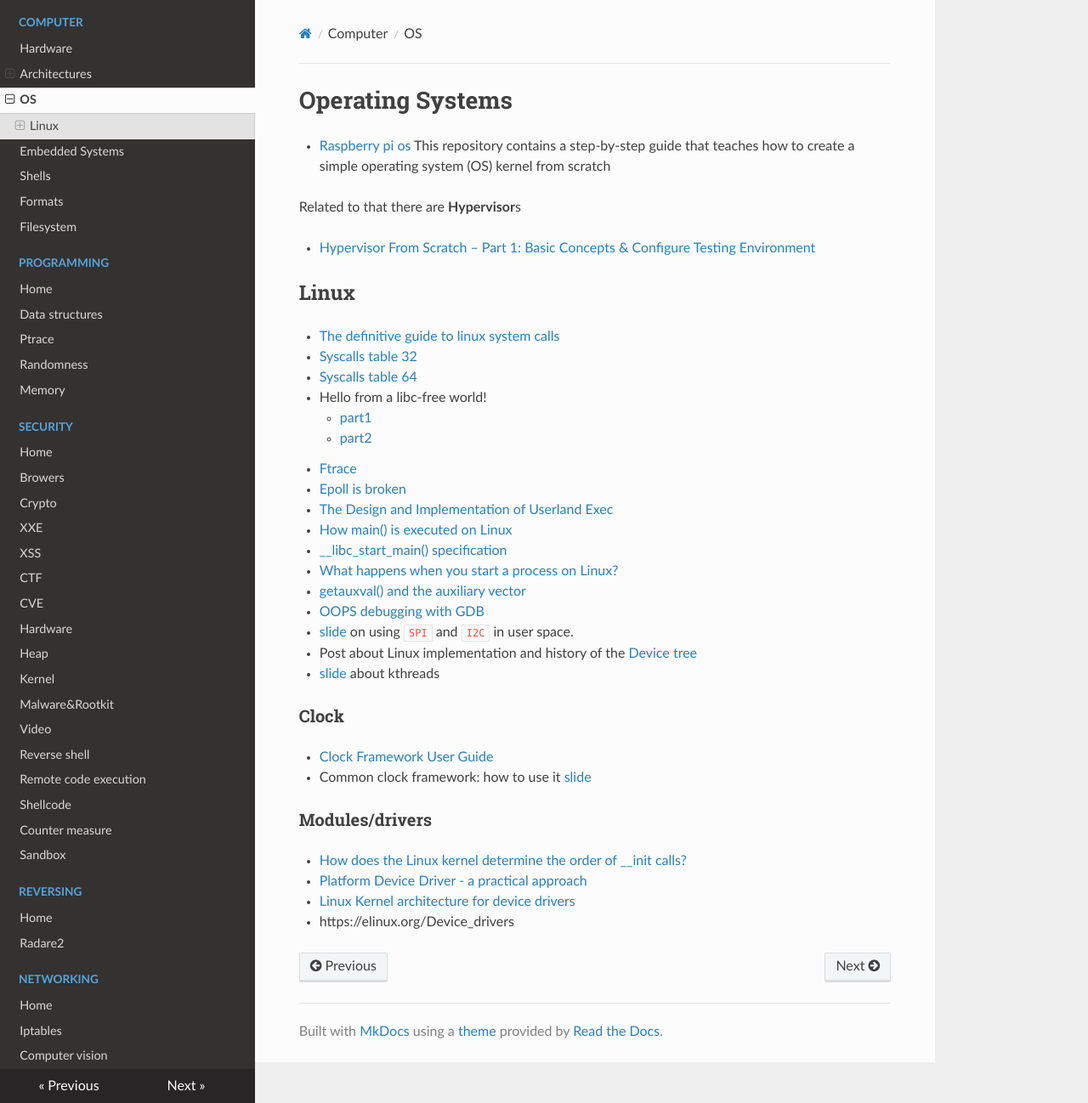
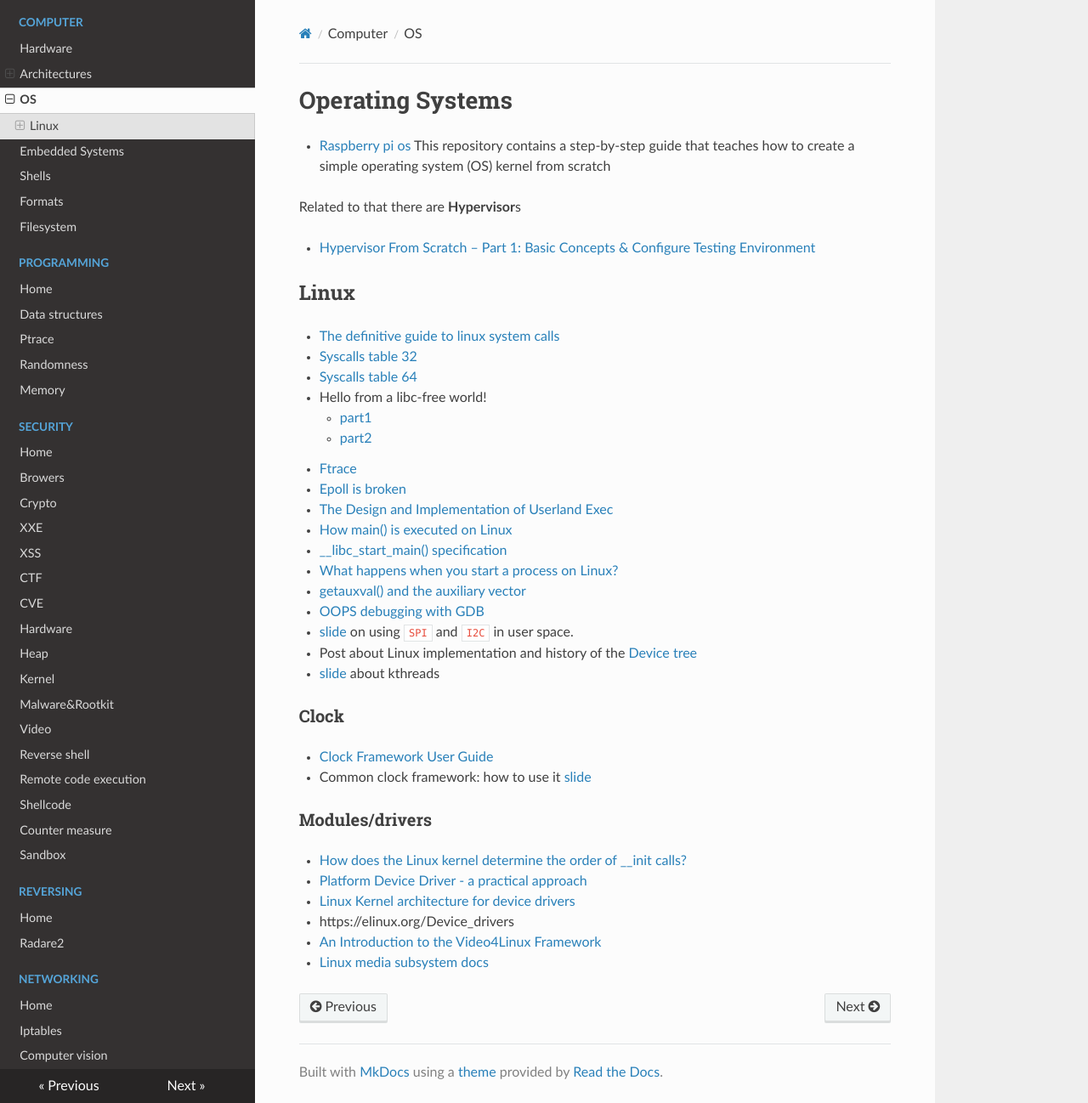
Before and after one commit to gipi/low-level, an MkDocs documentation site: the page built from docs/os/index.md, in a window 1280 px wide and 1298 px high. Shown: the whole window at 85% size. Built offline with MkDocs 1.6.1, drawn with Linux system fonts in a browser that asks for light colours; nearby versions of some CDN libraries; old or Windows-style settings are respelled for this version of MkDocs.

Commit message:
Update index.md

```diff
--- a/docs/os/index.md
+++ b/docs/os/index.md
@@ -37,3 +37,5 @@ Related to that there are **Hypervisor**s
  - [Platform Device Driver - a practical approach](http://linuxseekernel.blogspot.com/2014/05/platform-device-driver-practical.html)
  - [Linux Kernel architecture for device drivers](http://2010.rmll.info/IMG/pdf/kernel-device-drivers-rmll2010.pdf)
  - https://elinux.org/Device_drivers
+ - [An Introduction to the Video4Linux Framework](https://events.static.linuxfound.org/sites/events/files/slides/v4l2-testing.pdf)
+ - [Linux media subsystem docs](https://linuxtv.org/downloads/v4l-dvb-apis/index.html)
```
